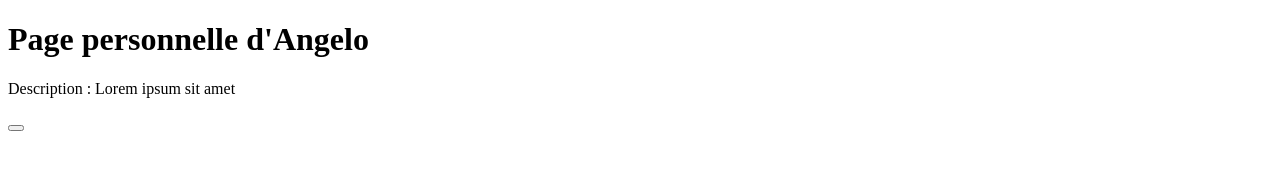
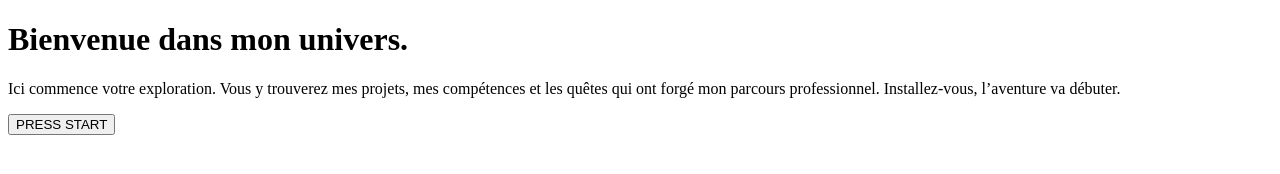
Before and after one commit to Yolkaal/AccueilPortfolio, a plain HTML site: page Index.html in a window 1280 px wide. Drawn offline with Linux system fonts and the light colour scheme.

Commit message:
texte intro

```diff
--- a/Index.html
+++ b/Index.html
@@ -3,10 +3,28 @@
 <head>
     <meta charset="UTF-8">
     <title>Page personnelle d'Angelo</title>
+
+    <!-- Police pixel -->
+    <link href="https://fonts.googleapis.com/css2?family=Press+Start+2P&display=swap" rel="stylesheet">
+
+    <!-- Lien vers le CSS -->
+    <link rel="stylesheet" href="style.css">
 </head>
+
 <body>
-    <H1>Page personnelle d'Angelo</H1>
-    <p>Description : Lorem ipsum sit amet</p>
-    <button></button>
+
+<div class="container">
+    <h1>Bienvenue dans mon univers.</h1>
+    <p>
+        Ici commence votre exploration.
+        Vous y trouverez mes projets, mes compétences et les quêtes qui ont forgé mon parcours professionnel.
+        Installez-vous, l’aventure va débuter.
+    </p>
+
+    <a href="https://portfolio.yolkaal.ovh">
+        <button>PRESS START</button>
+    </a>
+</div>
+
 </body>
 </html>
```
